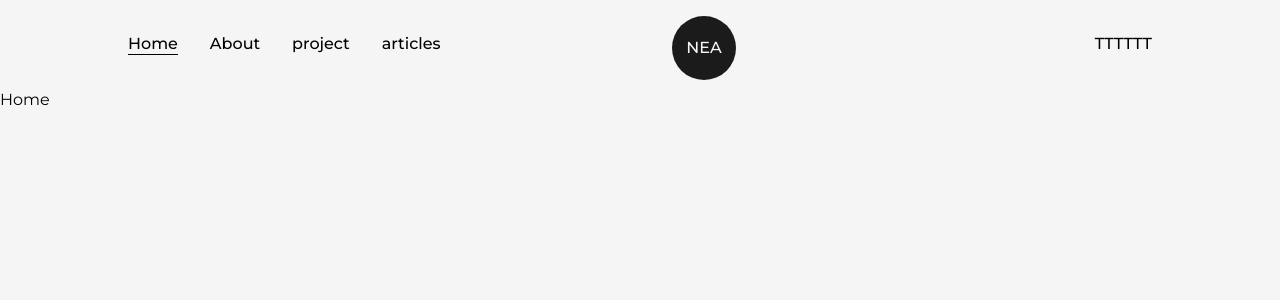
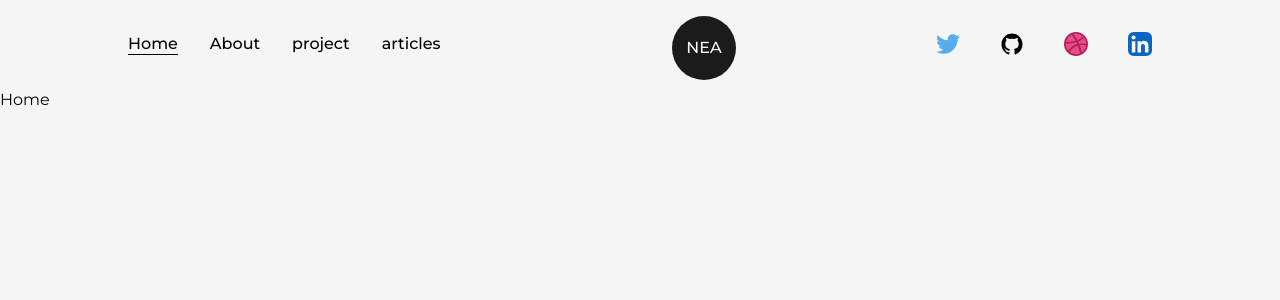
Before and after one commit to s-kvng/Nextjs-Developer-Porfolio, a Next.js app: page / in a window 1280 px wide. Shown: the top 300 px of the page. Built offline with nearby package versions, Linux system fonts and the light colour scheme.

Commit message:
Add icons to navbar

```diff
--- a/src/components/NavBar.js
+++ b/src/components/NavBar.js
@@ -4,6 +4,12 @@
 //components
 import Logo from './Logo';
 import { useRouter } from 'next/router';
+
+//icons
+import  { TwitterIcon ,GithubIcon, DribbleIcon, LinkedInIcon  } from './icons'
+
+//
+import{ motion } from 'framer-motion';
 
 //nav links
 const links = [
@@ -15,12 +21,12 @@
 
 //nav icons
 const iconsLinks = [
-  {icons : "T", target : "_blank" , href: "/" },
-  {icons : "T", target : "_blank" , href: "/" },
-  {icons : "T", target : "_blank" , href: "/" },
-  {icons : "T", target : "_blank" , href: "/" },
-  {icons : "T", target : "_blank" , href: "/" },
-  {icons : "T", target : "_blank" , href: "/" },
+  {icons :  <TwitterIcon /> , target : "_blank" , href: "/" },
+  {icons :<GithubIcon />, target : "_blank" , href: "/" },
+  {icons : <DribbleIcon/>, target : "_blank" , href: "/" },
+  {icons : <LinkedInIcon />, target : "_blank" , href: "/" },
+  // {icons : "T", target : "_blank" , href: "/" },
+  // {icons : "T", target : "_blank" , href: "/" },
 ]
 
 //
@@ -41,7 +47,8 @@
     </Link>
   )
 }
-
+ // {icons : "T", target : "_blank" , href: "/" },
+  // {icons : "T", target : "_blank" , href: "/" },
 
 const NavBar = () => {
   return (
@@ -53,17 +60,18 @@
             ))}
         </nav>
 
-        <nav>
+        <nav className=' flex items-center justify-center flex-wrap gap-x-10'>
              {iconsLinks.map((iconLink, index)=>(
-              <Link href={iconLink.href} target={iconLink.target}>
+              <motion.a className='w-6' href={iconLink.href} target={iconLink.target} whileHover={{ y:-2}} whileTap={{scale:0.9}}>
                   {iconLink.icons}
-              </Link>
+              </motion.a>
              ))}
         </nav>
 
         <div className=" absolute left-[50%] top-2 translate-x-[50%]">
           <Logo />
         </div>
+
     </header>
   )
 }
--- /dev/null
+++ b/src/components/icons.js
@@ -0,0 +1,78 @@
+
+export const TwitterIcon = ({ className, ...rest }) => (
+  <svg
+    xmlns="http://www.w3.org/2000/svg"
+    width="1em"
+    height="1em"
+    viewBox="0 0 256 209"
+    {...rest}
+    className={`w-full h-auto ${className}`}
+  >
+    <path fill="none" d="M0 0h256v209H0z" />
+    <path
+      fill="#55acee"
+      d="M256 25.45a105.04 105.04 0 0 1-30.166 8.27c10.845-6.5 19.172-16.793 23.093-29.057a105.183 105.183 0 0 1-33.351 12.745C205.995 7.201 192.346.822 177.239.822c-29.006 0-52.523 23.516-52.523 52.52 0 4.117.465 8.125 1.36 11.97-43.65-2.191-82.35-23.1-108.255-54.876-4.52 7.757-7.11 16.78-7.11 26.404 0 18.222 9.273 34.297 23.365 43.716a52.312 52.312 0 0 1-23.79-6.57c-.003.22-.003.44-.003.661 0 25.447 18.104 46.675 42.13 51.5a52.592 52.592 0 0 1-23.718.9c6.683 20.866 26.08 36.05 49.062 36.475-17.975 14.086-40.622 22.483-65.228 22.483-4.24 0-8.42-.249-12.529-.734 23.243 14.902 50.85 23.597 80.51 23.597 96.607 0 149.434-80.031 149.434-149.435 0-2.278-.05-4.543-.152-6.795A106.748 106.748 0 0 0 256 25.45"
+    />
+  </svg>
+);
+
+export const DribbleIcon = ({ className, ...rest }) => (
+  <svg
+    xmlns="http://www.w3.org/2000/svg"
+    width="1em"
+    height="1em"
+    viewBox="0 0 256 256"
+    {...rest}
+    className={`w-full h-auto ${className}`}
+  >
+    <path fill="none" d="M0 0h256v256H0z" />
+    <path
+      fill="#E74D89"
+      d="M128 8.5c66 0 119.4 53.4 119.4 119.3S194 247.2 128 247.2 8.6 193.8 8.6 127.9 62 8.5 128 8.5Z"
+    />
+    <path
+      fill="#B2215A"
+      d="M128 255.7c-70.6 0-128-57.3-128-127.8C0 57.3 57.4 0 128 0s128 57.3 128 127.8-57.4 127.9-128 127.9Zm107.9-110.4c-3.7-1.2-33.8-10.1-68.1-4.7 14.3 39.2 20.1 71.2 21.2 77.8 24.6-16.5 42.1-42.7 46.9-73.1Zm-65.2 83.2c-1.6-9.6-8-43-23.3-82.8-.2.1-.5.2-.7.2-61.7 21.5-83.8 64.2-85.8 68.2 18.5 14.4 41.8 23 67.1 23 15.1.1 29.6-3 42.7-8.6ZM46.8 201c2.5-4.2 32.5-53.8 88.9-72.1 1.4-.5 2.9-.9 4.3-1.3-2.7-6.2-5.7-12.4-8.9-18.5-54.6 16.3-107.6 15.6-112.4 15.5 0 1.1-.1 2.2-.1 3.3.1 28.1 10.7 53.7 28.2 73.1ZM21 105.6c4.9.1 49.9.3 101.1-13.3C104 60.1 84.4 33.1 81.6 29.2 50.9 43.6 28.1 71.8 21 105.6Zm81.4-83.8c3 4 22.9 31 40.8 63.9 38.9-14.6 55.3-36.6 57.3-39.4-19.3-17.1-44.7-27.5-72.5-27.5-8.8 0-17.4 1.1-25.6 3Zm110.2 37.1c-2.3 3.1-20.6 26.6-61 43.1 2.5 5.2 5 10.5 7.3 15.8.8 1.9 1.6 3.8 2.4 5.6 36.4-4.6 72.5 2.8 76.1 3.5-.3-25.7-9.5-49.4-24.8-68Z"
+    />
+  </svg>
+);
+
+
+  export const LinkedInIcon = ({ className, ...rest }) => (
+    <svg
+      xmlns="http://www.w3.org/2000/svg"
+      width="1em"
+      height="1em"
+      viewBox="0 0 256 256"
+      {...rest}
+      className={`w-full h-auto ${className}`}
+    >
+      <path fill="none" d="M0 0h256v256H0z" />
+      <g fill="none">
+        <rect width={256} height={256} fill="#fff" rx={60} />
+        <rect width={256} height={256} fill="#0A66C2" rx={60} />
+        <path
+          fill="#fff"
+          d="M184.715 217.685h29.27a4 4 0 0 0 4-3.999l.015-61.842c0-32.323-6.965-57.168-44.738-57.168-14.359-.534-27.9 6.868-35.207 19.228a.32.32 0 0 1-.595-.161V101.66a4 4 0 0 0-4-4h-27.777a4 4 0 0 0-4 4v112.02a4 4 0 0 0 4 4h29.268a4 4 0 0 0 4-4v-55.373c0-15.657 2.97-30.82 22.381-30.82 19.135 0 19.383 17.916 19.383 31.834v54.364a4 4 0 0 0 4 4ZM38 59.627c0 11.865 9.767 21.627 21.632 21.627 11.862-.001 21.623-9.769 21.623-21.631C81.253 47.761 71.491 38 59.628 38 47.762 38 38 47.763 38 59.627Zm6.959 158.058h29.307a4 4 0 0 0 4-4V101.66a4 4 0 0 0-4-4H44.959a4 4 0 0 0-4 4v112.025a4 4 0 0 0 4 4Z"
+        />
+      </g>
+    </svg>
+  );
+
+
+  export const GithubIcon = ({ className, ...rest }) => (
+    <svg
+      xmlns="http://www.w3.org/2000/svg"
+      width="1em"
+      height="1em"
+      viewBox="0 0 512 512"
+      {...rest}
+      className={`w-full h-auto ${className}`}
+    >
+      <path fill="none" d="M0 0h512v512H0z" />
+      <path
+        fill="currentColor"
+        d="M256 32C132.3 32 32 134.9 32 261.7c0 101.5 64.2 187.5 153.2 217.9a17.56 17.56 0 0 0 3.8.4c8.3 0 11.5-6.1 11.5-11.4 0-5.5-.2-19.9-.3-39.1a102.4 102.4 0 0 1-22.6 2.7c-43.1 0-52.9-33.5-52.9-33.5-10.2-26.5-24.9-33.6-24.9-33.6-19.5-13.7-.1-14.1 1.4-14.1h.1c22.5 2 34.3 23.8 34.3 23.8 11.2 19.6 26.2 25.1 39.6 25.1a63 63 0 0 0 25.6-6c2-14.8 7.8-24.9 14.2-30.7-49.7-5.8-102-25.5-102-113.5 0-25.1 8.7-45.6 23-61.6-2.3-5.8-10-29.2 2.2-60.8a18.64 18.64 0 0 1 5-.5c8.1 0 26.4 3.1 56.6 24.1a208.21 208.21 0 0 1 112.2 0c30.2-21 48.5-24.1 56.6-24.1a18.64 18.64 0 0 1 5 .5c12.2 31.6 4.5 55 2.2 60.8 14.3 16.1 23 36.6 23 61.6 0 88.2-52.4 107.6-102.3 113.3 8 7.1 15.2 21.1 15.2 42.5 0 30.7-.3 55.5-.3 63 0 5.4 3.1 11.5 11.4 11.5a19.35 19.35 0 0 0 4-.4C415.9 449.2 480 363.1 480 261.7 480 134.9 379.7 32 256 32Z"
+      />
+    </svg>
+  );
```
